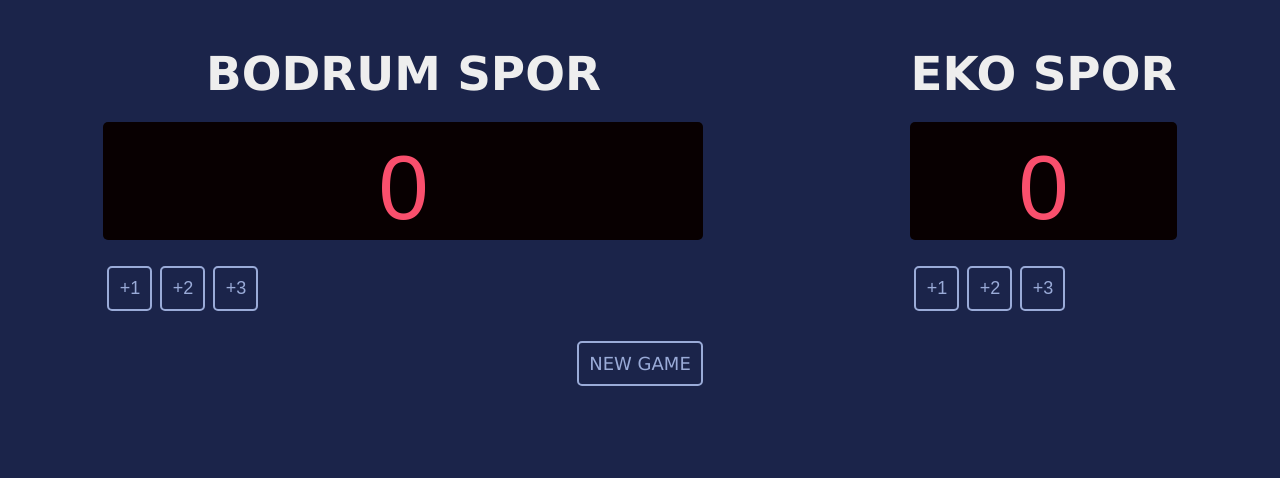
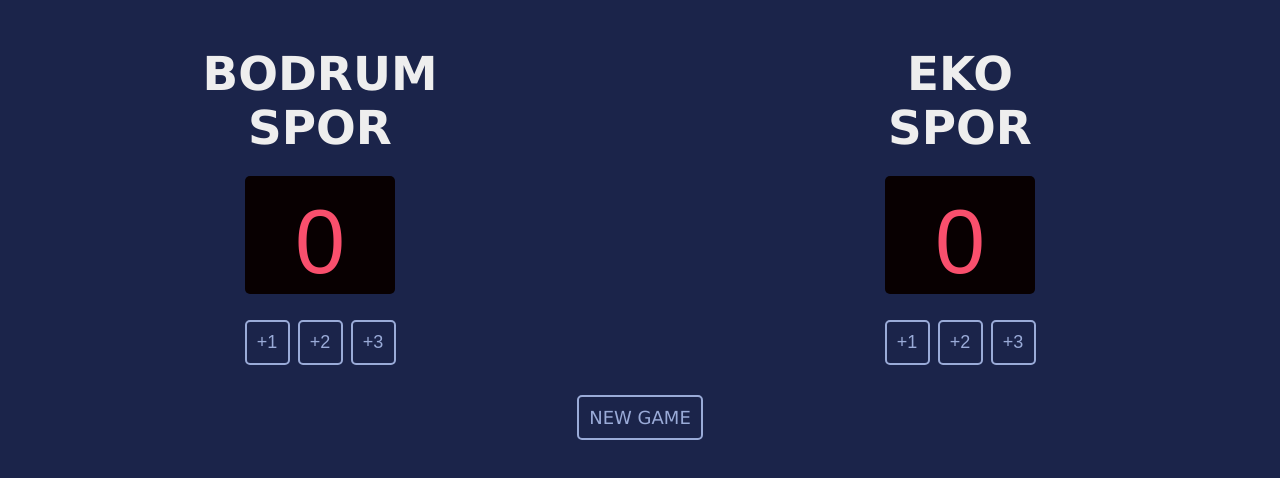
Before and after one commit to deryucka/scoreboard-app, a plain HTML site: page index.html in a window 1280 px wide. Drawn offline with Linux system fonts and the light colour scheme; a web font is replaced by a local one.

Commit message:
Updated HTML and CSS to fix their size
Added a new class, made the count classes display block to control their sizes.

```diff
--- a/index.css
+++ b/index.css
@@ -17,6 +17,13 @@ body {
   font-family: "Verdana", sans-serif;
 }
 
+.score-section {
+  display: flex;
+  flex-direction: column;
+  align-items: center;
+  width: 200px;
+}
+
 #home-count {
   color: #f94f6d;
   font-family: "Cursed Timer ULiL", sans-serif;
@@ -25,7 +32,9 @@ body {
   font-size: 90px;
   margin: 0px;
   padding-top: 15px;
-  width: 600px;
+  width: 150px;
+  text-align: center;
+  display: block;
 }
 
 #guest-count {
@@ -36,6 +45,9 @@ body {
   font-size: 90px;
   margin: 0px;
   padding-top: 15px;
+  width: 150px;
+  text-align: center;
+  display: block;
 }
 
 .count-btn {
--- a/index.html
+++ b/index.html
@@ -9,7 +9,7 @@
   </head>
   <body>
     <div class="container">
-      <div>
+      <div class="score-section">
         <h3>BODRUM SPOR</h3>
         <p id="home-count">0</p>
         <div class="count-btn">
@@ -18,7 +18,7 @@
           <button onclick="addThreeH()">+3</button>
         </div>
       </div>
-      <div>
+      <div class="score-section">
         <h3>EKO SPOR</h3>
         <p id="guest-count">0</p>
         <div class="count-btn">
```
